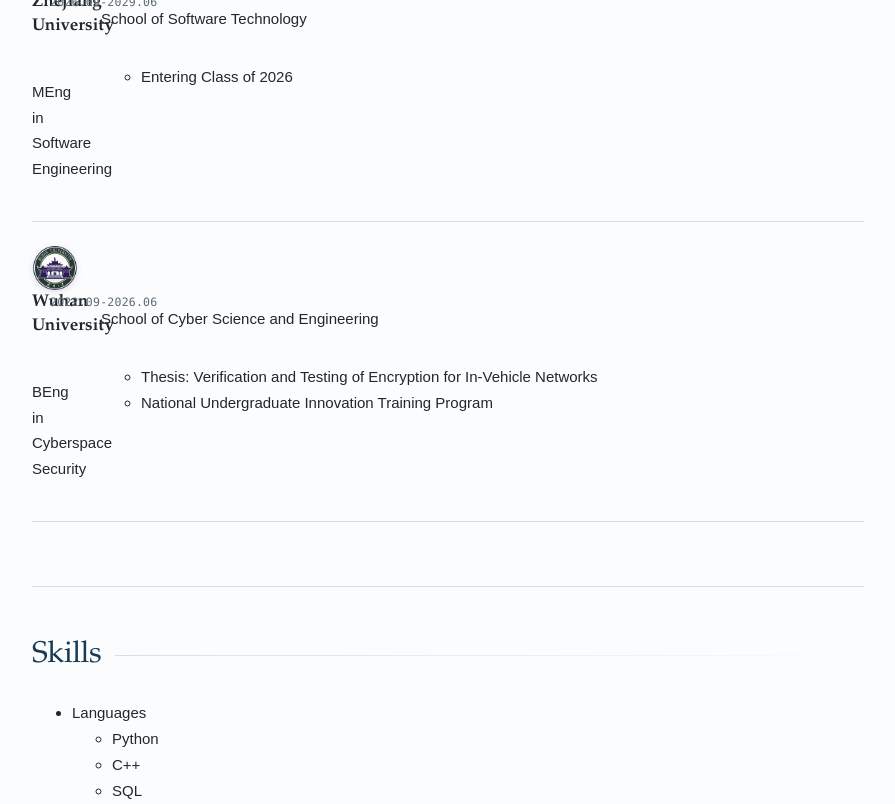
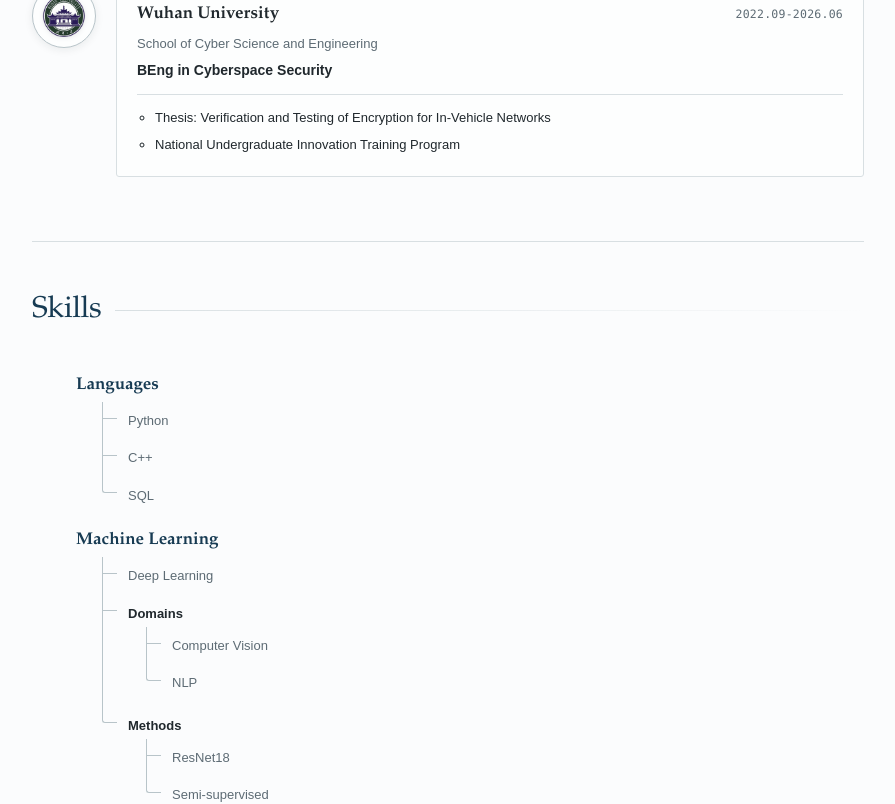
Before and after one commit to Jackyqqqqqq/Jackyqqqqqq.github.io, a React (Vite) app in the folder academic-homepage/: page / in a window 1280 px wide. Shown: the part 1820-2624 px from the top of the page, without its empty margins (336-1231 px from the left). Built offline with nearby package versions, Linux system fonts and the light colour scheme.

Commit message:
Styles for margin notes, education timeline, skill tree, reading progress, parchment theme

```diff
--- a/academic-homepage/src/styles.css
+++ b/academic-homepage/src/styles.css
@@ -83,15 +83,15 @@
 
 html[data-appearance="soft"] {
   color-scheme: light;
-  --paper: #f1f1ed;
-  --surface: #e8ebe8;
-  --surface-raised: #f7f7f3;
-  --ink: #282d2c;
-  --muted: #606a67;
-  --line: #d2d6d2;
-  --line-strong: #b5bdb8;
-  --header-bg: rgb(241 241 237 / 0.94);
-  --panel-shadow: 0 18px 46px rgb(48 57 53 / 0.13);
+  --paper: #f4f1e8;
+  --surface: #ebe7db;
+  --surface-raised: #faf8f1;
+  --ink: #2e2b24;
+  --muted: #6b675c;
+  --line: #d6d1c2;
+  --line-strong: #bdb7a6;
+  --header-bg: rgb(244 241 232 / 0.94);
+  --panel-shadow: 0 18px 46px rgb(72 64 44 / 0.15);
 }
 
 html[data-appearance="dark"] {
@@ -185,6 +185,18 @@
   clip-path: none;
 }
 
+.reading-progress {
+  position: absolute;
+  right: 0;
+  bottom: -1px;
+  left: 0;
+  height: 2px;
+  background: linear-gradient(90deg, var(--accent), var(--accent-light));
+  transform: scaleX(0);
+  transform-origin: left;
+  transition: transform 80ms linear;
+}
+
 .site-header {
   position: sticky;
   top: 0;
@@ -194,7 +206,7 @@
   background: var(--header-bg);
   backdrop-filter: blur(12px) saturate(120%);
   -webkit-backdrop-filter: blur(12px) saturate(120%);
-  transition: background-color 220ms ease, border-color 220ms ease;
+  transition: background-color 220ms ease, color 220ms ease;
 }
 
 .site-header-inner {
@@ -997,6 +1009,45 @@
   font-size: 0.78rem;
 }
 
+/* ---- margin notes (Tufte sidenotes) ---- */
+#about {
+  position: relative;
+}
+
+.margin-notes {
+  position: absolute;
+  top: 76px;
+  left: calc(100% + 28px);
+  width: 178px;
+  padding-left: 14px;
+  border-left: 1px solid var(--line);
+}
+
+.margin-note {
+  margin: 0 0 14px;
+  color: var(--muted);
+  font-size: 0.72rem;
+  line-height: 1.6;
+  overflow-wrap: break-word;
+}
+
+.margin-note-label {
+  display: block;
+  margin-bottom: 2px;
+  color: var(--navy);
+  font-family: var(--mono);
+  font-size: 0.62rem;
+  font-weight: 600;
+  letter-spacing: 0.08em;
+  text-transform: uppercase;
+}
+
+.margin-note a {
+  color: var(--link);
+  text-decoration: none;
+}
+
+/* ---- education timeline ---- */
 .education-list {
   margin: 0;
   padding: 0;
@@ -1004,91 +1055,215 @@
 }
 
 .education-list > li {
-  padding: 23px 0 24px;
-  border-top: 1px solid var(--line);
+  position: relative;
+  display: grid;
+  grid-template-columns: 64px minmax(0, 1fr);
+  gap: 20px;
+  padding: 0 0 34px;
+}
+
+.education-list > li:not(:last-child)::before {
+  content: "";
+  position: absolute;
+  top: 54px;
+  bottom: 2px;
+  left: 31px;
+  width: 1px;
+  background: linear-gradient(180deg, var(--line-strong), var(--line));
 }
 
 .education-list > li:last-child {
-  border-bottom: 1px solid var(--line);
-}
-
-.education-list article {
+  padding-bottom: 0;
+}
+
+.education-node {
   display: grid;
-  grid-template-columns: 52px minmax(0, 1fr);
-  align-items: start;
-  gap: 17px;
-}
-
-.education-logo-frame {
-  display: grid;
-  width: 50px;
-  height: 50px;
+  width: 64px;
+  height: 64px;
   place-items: center;
+  border: 1px solid var(--line-strong);
+  border-radius: 50%;
+  background: var(--surface-raised);
+  box-shadow: 0 2px 8px rgb(20 33 41 / 0.08);
 }
 
 .education-logo {
   display: block;
-  width: 46px;
-  height: 46px;
+  width: 44px;
+  height: 44px;
   object-fit: contain;
-  filter: drop-shadow(0 2px 3px color-mix(in srgb, var(--ink) 12%, transparent));
-}
-
-.education-body {
+  filter: drop-shadow(0 1px 2px color-mix(in srgb, var(--ink) 10%, transparent));
+}
+
+.education-card {
   min-width: 0;
-}
-
-.education-body > p {
-  margin: 5px 0 0;
+  padding: 18px 20px 20px;
+  border: 1px solid var(--line);
+  border-radius: var(--radius);
+  background: var(--surface-raised);
+  transition: border-color 220ms ease, box-shadow 220ms ease;
+}
+
+.education-list > li:hover .education-card {
+  border-color: var(--accent);
+  box-shadow: 0 8px 22px -12px rgb(20 33 41 / 0.18);
+}
+
+.education-school {
+  margin: 6px 0 0;
   color: var(--muted);
   font-size: 0.8125rem;
-  line-height: 1.65;
-}
-
-.education-body > ul {
+}
+
+.education-degree {
+  margin: 3px 0 0;
+  color: var(--ink);
+  font-size: 0.875rem;
+  font-weight: 600;
+}
+
+.education-card ul {
   margin: 12px 0 0;
-  padding-left: 18px;
+  padding: 12px 0 0 18px;
+  border-top: 1px solid var(--line);
   color: var(--ink);
   font-size: 0.8125rem;
 }
 
-.education-body > ul li + li {
+.education-card ul li + li {
   margin-top: 4px;
 }
 
-.skills-list {
+/* ---- skill tree ---- */
+.skill-tree {
+  padding: 8px 0 4px;
+}
+
+.skill-tree ul {
   margin: 0;
-  border-top: 1px solid var(--line-strong);
-}
-
-.skills-list > div {
-  display: grid;
-  grid-template-columns: 190px minmax(0, 1fr);
-  gap: 8px 24px;
-  align-items: baseline;
-  padding: 15px 6px 16px;
-  border-bottom: 1px solid var(--line);
-  transition: background-color 240ms ease;
-}
-
-.skills-list > div:hover {
-  background: linear-gradient(90deg, var(--hover-tint), transparent 78%);
-}
-
-.skills-list dt {
-  color: var(--muted);
-  font-family: var(--mono);
-  font-size: 0.72rem;
+  padding-left: 26px;
+  list-style: none;
+  position: relative;
+}
+
+.skill-tree-root {
+  padding-left: 0;
+}
+
+.skill-tree li {
+  position: relative;
+  padding: 5px 0 5px 18px;
+}
+
+.skill-tree li::before {
+  content: "";
+  position: absolute;
+  top: 0;
+  left: 0;
+  width: 14px;
+  height: 1.05em;
+  border-bottom: 1px solid var(--line-strong);
+  border-left: 1px solid var(--line-strong);
+}
+
+.skill-tree li::after {
+  content: "";
+  position: absolute;
+  top: 0;
+  bottom: 0;
+  left: 0;
+  width: 1px;
+  background: var(--line-strong);
+}
+
+.skill-tree li:last-child::after {
+  display: none;
+}
+
+.skill-tree li:last-child::before {
+  border-bottom-left-radius: 3px;
+}
+
+.skill-tree-root > li::before,
+.skill-tree-root > li::after {
+  display: none;
+}
+
+.skill-node {
+  display: inline-block;
+  padding: 2px 8px;
+  border-radius: 2px;
+  color: var(--ink);
+  font-size: 0.8125rem;
+  transition: background-color 180ms ease, color 180ms ease;
+}
+
+.skill-tree-root > li > .skill-node {
+  color: var(--navy);
+  font-family: var(--serif);
+  font-size: 1.0625rem;
   font-weight: 600;
-  letter-spacing: 0.09em;
-  text-transform: uppercase;
-}
-
-.skills-list dd {
-  margin: 0;
-  color: var(--ink);
-  font-size: 0.875rem;
-  line-height: 1.7;
+  padding-left: 0;
+}
+
+.skill-branch > .skill-node {
+  font-weight: 600;
+}
+
+.skill-leaf .skill-node {
+  color: var(--muted);
+}
+
+.skill-tree li:hover > .skill-node {
+  background: color-mix(in srgb, var(--accent) 9%, transparent);
+  color: var(--navy);
+}
+
+/* ---- responsive adjustments for new components ---- */
+@media (max-width: 1280px) {
+  .margin-notes {
+    display: none;
+  }
+}
+
+@media (max-width: 640px) {
+  .education-list > li {
+    grid-template-columns: 52px minmax(0, 1fr);
+    gap: 14px;
+    padding-bottom: 26px;
+  }
+
+  .education-list > li:not(:last-child)::before {
+    left: 25px;
+    top: 48px;
+  }
+
+  .education-node {
+    width: 52px;
+    height: 52px;
+  }
+
+  .education-logo {
+    width: 38px;
+    height: 38px;
+  }
+
+  .education-heading {
+    grid-template-columns: minmax(0, 1fr);
+    gap: 3px;
+  }
+
+  .education-card {
+    padding: 15px 16px 16px;
+  }
+
+  .skill-tree ul {
+    padding-left: 18px;
+  }
+
+  .skill-tree li {
+    padding-left: 14px;
+  }
 }
 
 .site-footer {
@@ -1357,24 +1532,34 @@
     text-align: left;
   }
 
+  .education-list > li {
+    grid-template-columns: 52px minmax(0, 1fr);
+    gap: 14px;
+    padding-bottom: 26px;
+  }
+
+  .education-list > li:not(:last-child)::before {
+    left: 25px;
+    top: 48px;
+  }
+
+  .education-node {
+    width: 52px;
+    height: 52px;
+  }
+
+  .education-logo {
+    width: 38px;
+    height: 38px;
+  }
+
   .education-heading {
     grid-template-columns: minmax(0, 1fr);
-    gap: 4px;
-  }
-
-  .education-list article {
-    grid-template-columns: 46px minmax(0, 1fr);
-    gap: 13px;
-  }
-
-  .education-logo-frame {
-    width: 46px;
-    height: 46px;
-  }
-
-  .education-logo {
-    width: 42px;
-    height: 42px;
+    gap: 3px;
+  }
+
+  .education-card {
+    padding: 15px 16px 16px;
   }
 
   .project-fan,
@@ -1415,11 +1600,6 @@
     max-height: none;
   }
 
-  .skills-list > div {
-    grid-template-columns: minmax(0, 1fr);
-    gap: 2px;
-  }
-
   .site-footer {
     padding: 30px 0 40px;
     scroll-margin-top: 78px;
```
